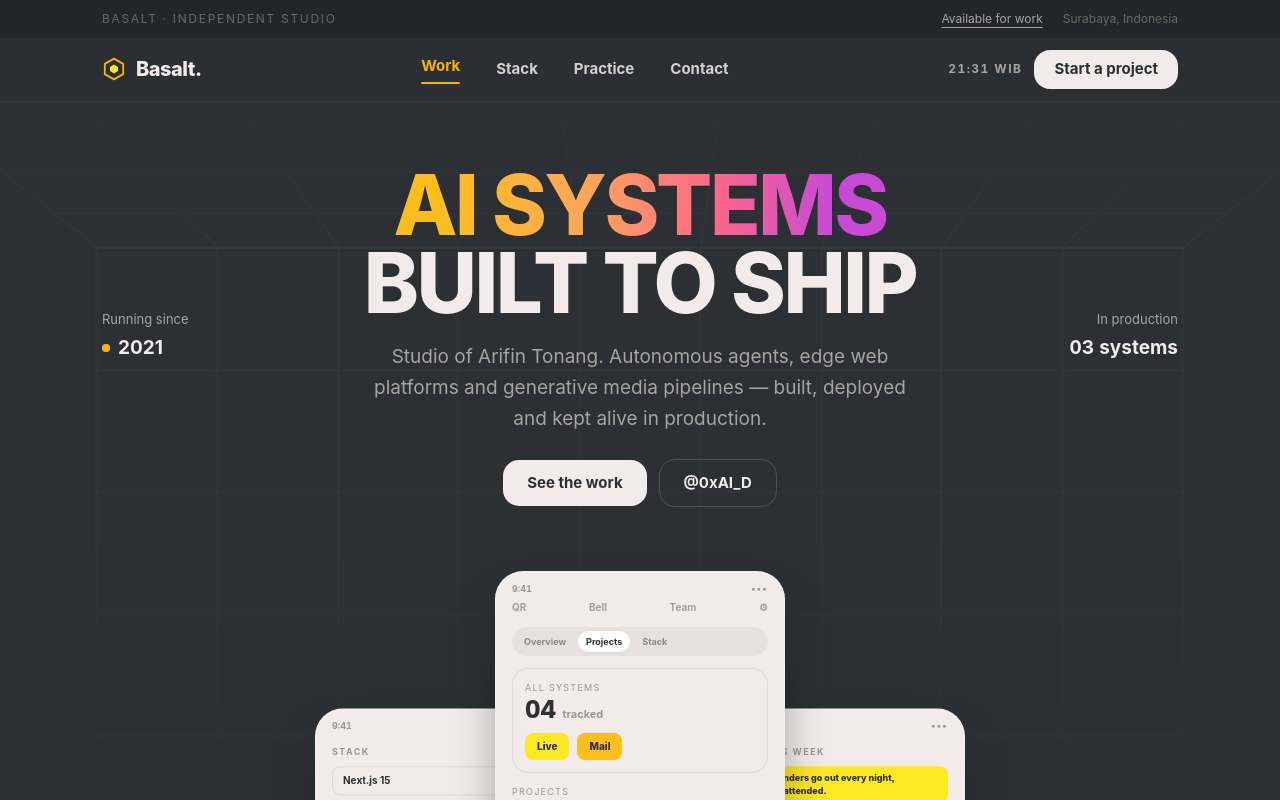
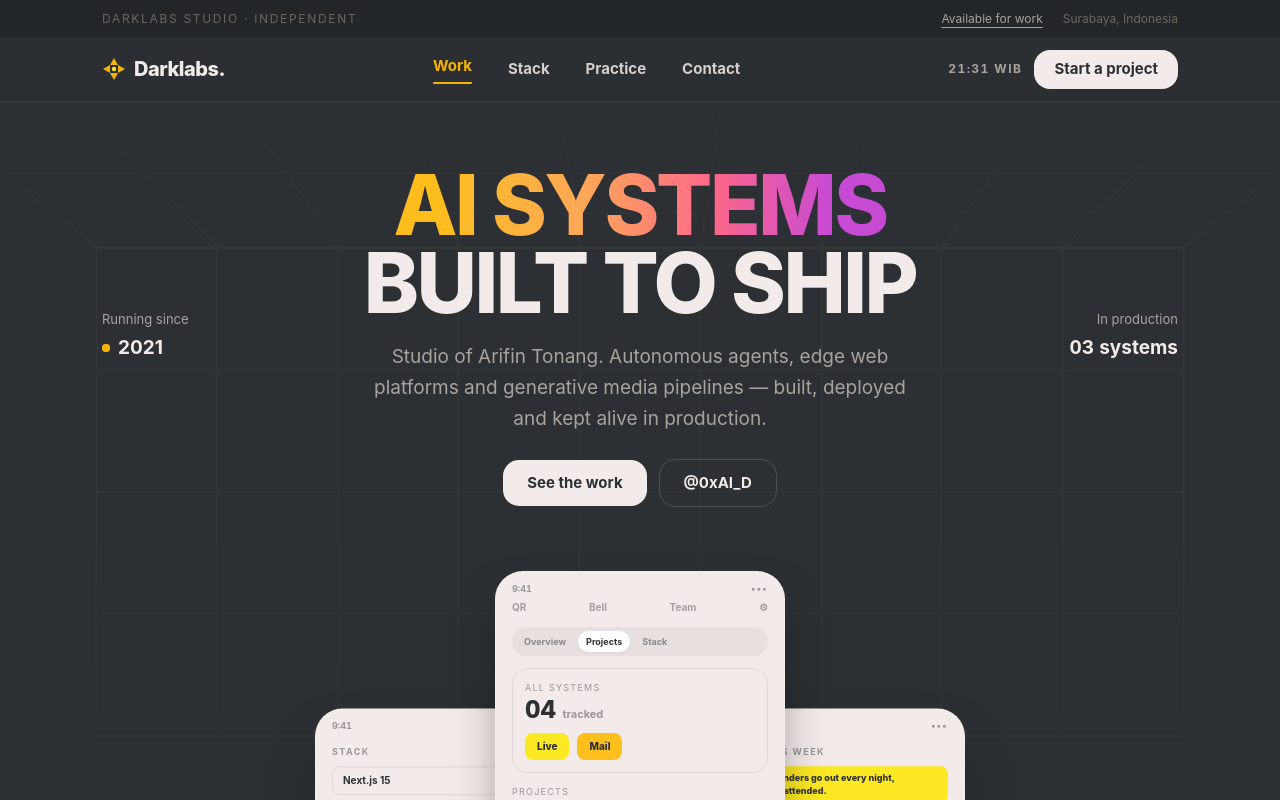
Before and after one commit to tonangarivin-ui/tonang-portfolio, a Next.js app: page / in a window 1280 px wide. Shown: the top 800 px of the page. Built offline with nearby package versions, Linux system fonts and the light colour scheme; a web font is replaced by a local one.

Commit message:
Revert "Rebrand: Darklabs -> Basalt (hex mark, basalt.works, new contact address)"
This reverts commit 2119ed8b6c95dee52fca1c7c92804031892022d6.

```diff
--- a/src/app/layout.tsx
+++ b/src/app/layout.tsx
@@ -10,19 +10,19 @@ const mono = JetBrains_Mono({
 });
 
 export const metadata: Metadata = {
-  metadataBase: new URL("https://basalt.works"),
-  title: "Basalt — AI systems, web platforms, media pipelines",
+  metadataBase: new URL("https://darklabs.tech"),
+  title: "Darklabs — AI systems, web platforms, media pipelines",
   description:
-    "Basalt is the studio of Arifin Tonang: autonomous agent systems, edge web platforms and generative media pipelines, running in production.",
+    "Darklabs is the studio of Arifin Tonang: autonomous agent systems, edge web platforms and generative media pipelines, running in production.",
   openGraph: {
-    title: "Basalt",
+    title: "Darklabs",
     description:
       "Autonomous agent systems, edge web platforms and generative media pipelines — built and run by Arifin Tonang.",
-    url: "https://basalt.works",
-    siteName: "Basalt",
+    url: "https://darklabs.tech",
+    siteName: "Darklabs",
     type: "website",
   },
-  alternates: { canonical: "https://basalt.works" },
+  alternates: { canonical: "https://darklabs.tech" },
 };
 
 export default function RootLayout({ children }: { children: React.ReactNode }) {
--- a/src/app/page.tsx
+++ b/src/app/page.tsx
@@ -92,9 +92,9 @@ export default async function HomePage() {
       {/* utility strip */}
       <div className="bg-here-deep">
         <div className="mx-auto flex max-w-page items-center justify-between gap-4 px-5 py-2.5 text-[12px] text-here-dim md:px-8">
-          <p className="uppercase tracking-[0.14em]">Basalt · Independent studio</p>
+          <p className="uppercase tracking-[0.14em]">Darklabs Studio · Independent</p>
           <div className="flex items-center gap-5">
-            <a href="mailto:tonangarivin@basalt.works" className="text-here-muted underline underline-offset-4 hover:text-here-cream">
+            <a href="mailto:tonangarivin@darklabs.tech" className="text-here-muted underline underline-offset-4 hover:text-here-cream">
               Available for work
             </a>
             <span className="hidden sm:inline">Surabaya, Indonesia</span>
@@ -105,12 +105,12 @@ export default async function HomePage() {
       {/* header */}
       <header className="sticky top-0 z-40 border-b border-white/[0.06] bg-here-bg/85 backdrop-blur-md">
         <div className="mx-auto flex max-w-page items-center justify-between gap-6 px-5 py-3 md:px-8">
-          <Link href="/" className="flex items-center gap-2.5">
+          <Link href="/" className="flex items-center gap-2">
             <svg viewBox="0 0 24 24" className="h-6 w-6" aria-hidden>
-              <path d="M12 1.6l9.2 5.3v10.2L12 22.4l-9.2-5.3V6.9L12 1.6z" fill="none" stroke="#f7b302" strokeWidth="1.8" strokeLinejoin="round" />
-              <path d="M12 7.6l4 2.3v4.2l-4 2.3-4-2.3V9.9l4-2.3z" fill="#fce823" />
+              <path d="M12 1l4 7h-8l4-7zM12 23l-4-7h8l-4 7zM1 12l7-4v8l-7-4zM23 12l-7 4V8l7 4z" fill="#f7b302" />
+              <circle cx="12" cy="12" r="2.2" fill="#fce823" />
             </svg>
-            <span className="text-[20px] font-extrabold tracking-tight">Basalt.</span>
+            <span className="text-[20px] font-extrabold tracking-tight">Darklabs.</span>
           </Link>
 
           <nav className="hidden items-center gap-9 text-[15px] font-bold md:flex">
@@ -126,7 +126,7 @@ export default async function HomePage() {
           <div className="flex items-center gap-3">
             <Clock />
             <a
-              href="mailto:tonangarivin@basalt.works"
+              href="mailto:tonangarivin@darklabs.tech"
               className="rounded-[16px] bg-here-cream px-4 py-2 text-[13px] font-bold text-here-bg transition hover:bg-white md:px-5 md:text-[15px]"
             >
               Start a project
@@ -409,10 +409,10 @@ export default async function HomePage() {
           </p>
           <div className="mt-8 flex flex-wrap items-center justify-center gap-3">
             <a
-              href="mailto:tonangarivin@basalt.works"
+              href="mailto:tonangarivin@darklabs.tech"
               className="rounded-[16px] bg-here-cream px-7 py-3 text-[15px] font-bold text-here-bg transition hover:bg-white"
             >
-              tonangarivin@basalt.works
+              tonangarivin@darklabs.tech
             </a>
             <a
               href="https://github.com/tonangarivin-ui"
@@ -433,10 +433,9 @@ export default async function HomePage() {
             <div>
               <div className="flex items-center gap-2">
                 <svg viewBox="0 0 24 24" className="h-5 w-5" aria-hidden>
-                  <path d="M12 1.6l9.2 5.3v10.2L12 22.4l-9.2-5.3V6.9L12 1.6z" fill="none" stroke="#f7b302" strokeWidth="1.8" strokeLinejoin="round" />
-                  <path d="M12 7.6l4 2.3v4.2l-4 2.3-4-2.3V9.9l4-2.3z" fill="#fce823" />
+                  <path d="M12 1l4 7h-8l4-7zM12 23l-4-7h8l-4 7zM1 12l7-4v8l-7-4zM23 12l-7 4V8l7 4z" fill="#f7b302" />
                 </svg>
-                <span className="text-[18px] font-extrabold tracking-tight">Basalt.</span>
+                <span className="text-[18px] font-extrabold tracking-tight">Darklabs.</span>
               </div>
               <p className="mt-3 max-w-[300px] text-[13px] leading-relaxed text-here-dim">
                 Studio of Arifin Tonang. Autonomous systems, edge web, generative media.
@@ -458,8 +457,8 @@ export default async function HomePage() {
           </div>
 
           <div className="mt-8 flex flex-col gap-2 border-t border-white/[0.06] pt-5 text-[12px] text-here-dim sm:flex-row sm:justify-between">
-            <p>© 2026 Basalt — Arifin Tonang. All systems running.</p>
-            <p>Set in Cabinet Grotesk · basalt.works</p>
+            <p>© 2026 Darklabs — Arifin Tonang. All systems running.</p>
+            <p>Set in Cabinet Grotesk · darklabs.tech</p>
           </div>
         </div>
       </footer>
```
Also changed, not shown: src/app/icon.svg (deleted).
